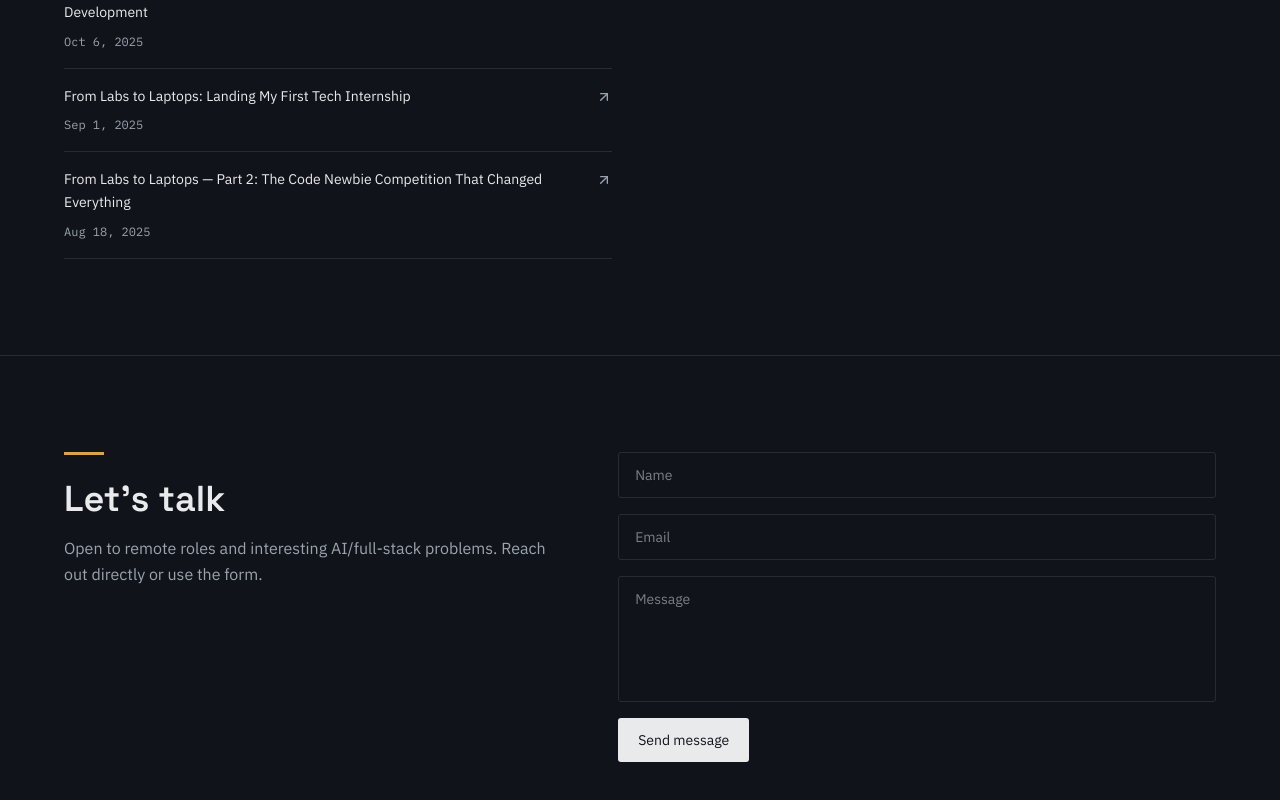
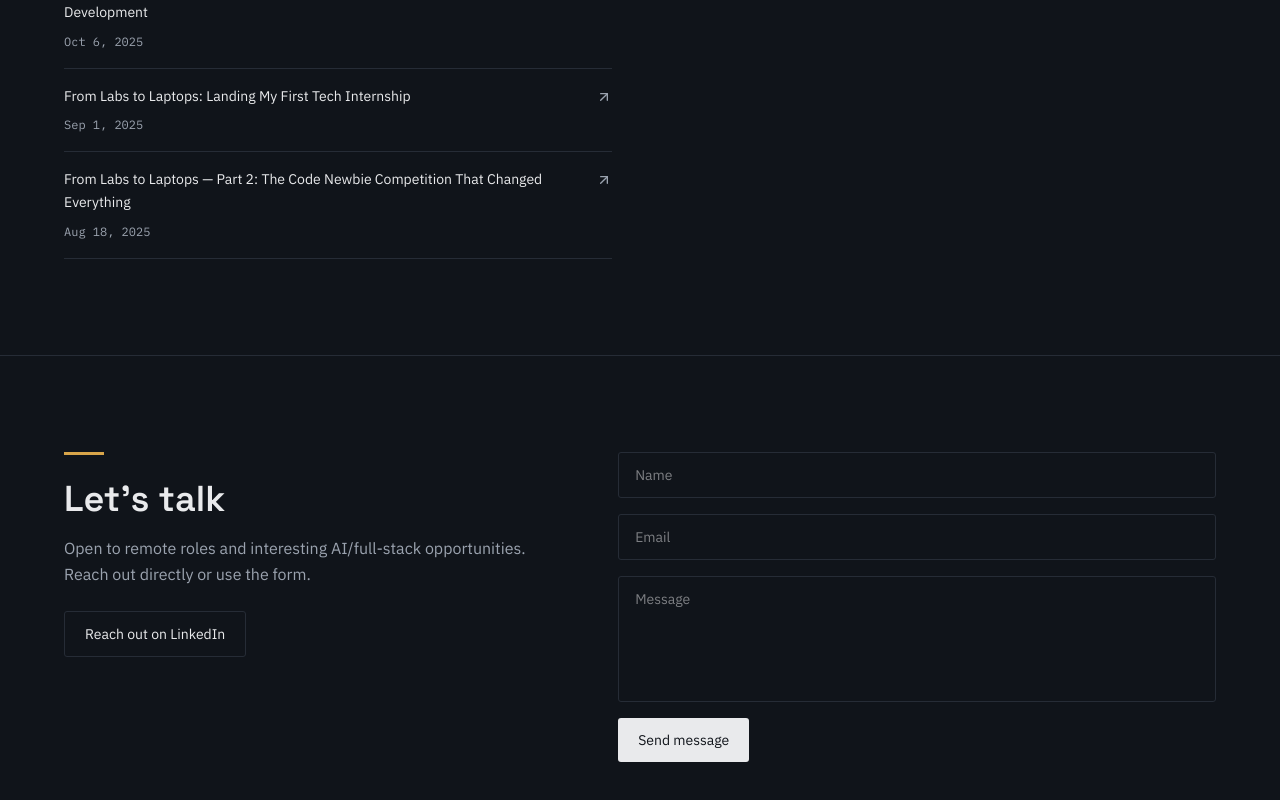
Before and after one commit to Debby486/Deborah-portfolio, a React (Vite) app: page / in a window 1280 px wide. Shown: the part 2682-3482 px from the top of the page. Built offline with nearby package versions, Linux system fonts and the light colour scheme.

Commit message:
Add linkedin to contact section

```diff
--- a/src/components/Contact.jsx
+++ b/src/components/Contact.jsx
@@ -53,9 +53,18 @@ export default function Contact() {
             }}
             className="text-base leading-relaxed"
           >
-            Open to remote roles and interesting AI/full-stack problems.
+            Open to remote roles and interesting AI/full-stack opportunities.
             Reach out directly or use the form.
           </p>
+          <a
+            href="https://www.linkedin.com/in/deboraholuwatoyinbalogun/"
+            target="_blank"
+            rel="noreferrer"
+            className="inline-block mt-6 text-sm px-5 py-3 rounded-[3px] border"
+            style={{ borderColor: "var(--border)", fontFamily: "var(--body)" }}
+          >
+            Reach out on LinkedIn
+          </a>
         </div>
 
         {status === "sent" ? (
@@ -67,7 +76,7 @@ export default function Contact() {
               fontFamily: "var(--body)",
             }}
           >
-            Thanks — your message is in. I'll get back to you soon.
+            Yayy!! Your message is in. I'll get back to you soon.
           </div>
         ) : (
           <form className="flex flex-col gap-4" onSubmit={handleSubmit}>
```
